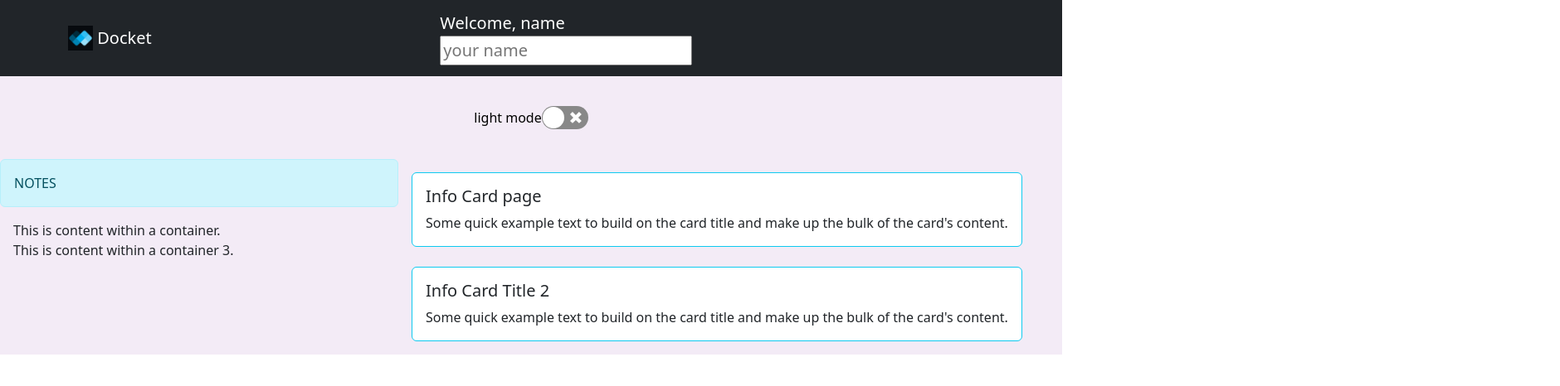
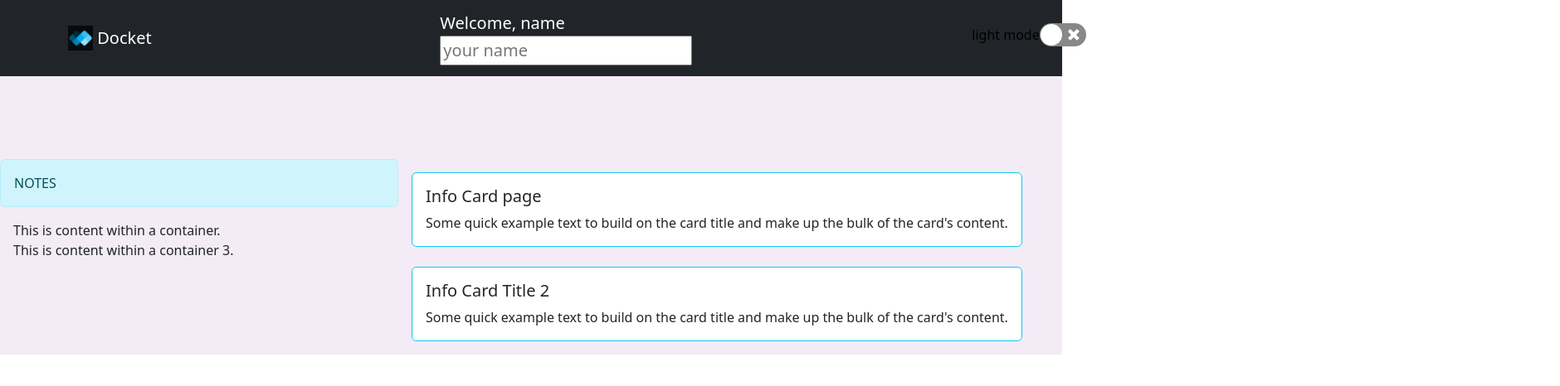
Before and after one commit to bouzianeseffah/front-end-project, a React (Create React App) app in the folder todo-list-project/: page / in a window 1280 px wide. Shown: the top 466 px of the page at 83% size, 1880 px wide, since content can reach past the window. Built offline with nearby package versions, Linux system fonts and the light colour scheme.

Commit message:
position relative given to switch mode button

```diff
--- a/todo-list-project/public/index.css
+++ b/todo-list-project/public/index.css
@@ -3,7 +3,7 @@
 hr {
   width: auto;
 }
-#dark .offcanvas-body {
+#darklight .offcanvas-body {
   background-color: rgb(51, 1, 167);
 }
  body{
@@ -59,11 +59,14 @@ hr {
 
 }
 
-#dark{
+#darklight{
   background-color: #46045e;
 }
 
 .switch{
+  position: relative;
+  left: 600px;
+  bottom: 100px;
   width: 100vw;
   height: 100px;
   display: flex;
@@ -75,6 +78,6 @@ hr {
   color: #000
 }
 
-#dark .switch label{
+#darklight .switch label{
   color: rgb(243, 236, 236)
 }
--- a/todo-list-project/src/App.js
+++ b/todo-list-project/src/App.js
@@ -17,7 +17,7 @@ export const ThemeContext = createContext('null')
 function App() {
     const [theme, setTheme] = useState("light");
   const toggleTheme = () =>{
-    setTheme((curr) => (curr === "light" ? "dark": "light"));
+    setTheme((curr) => (curr === "light" ? "darklight": "light"));
   };
 
   return (
```
